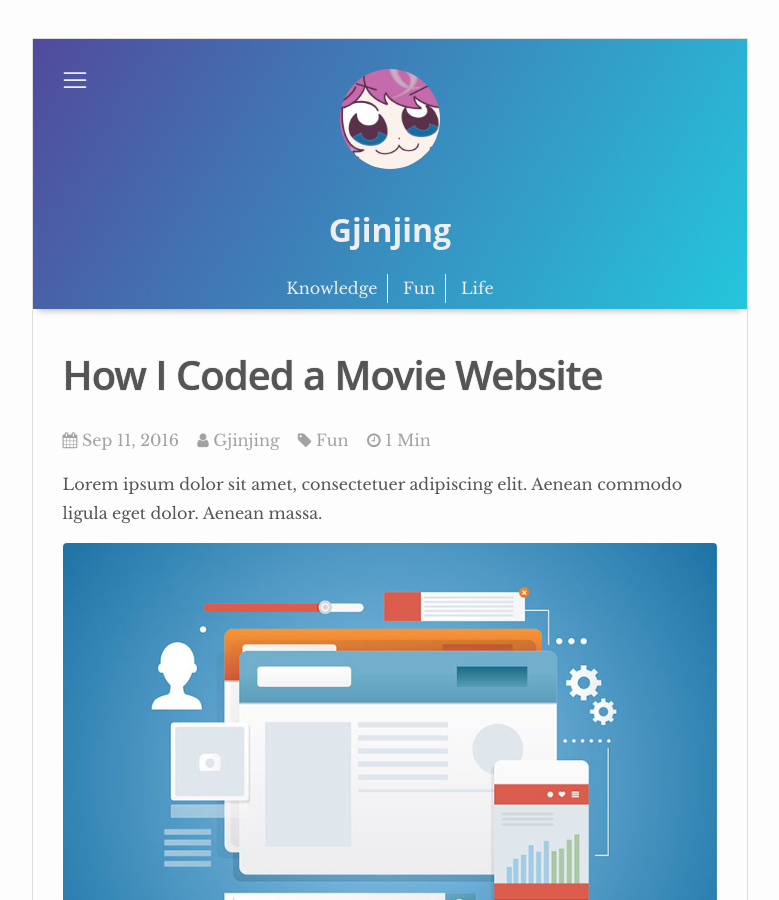
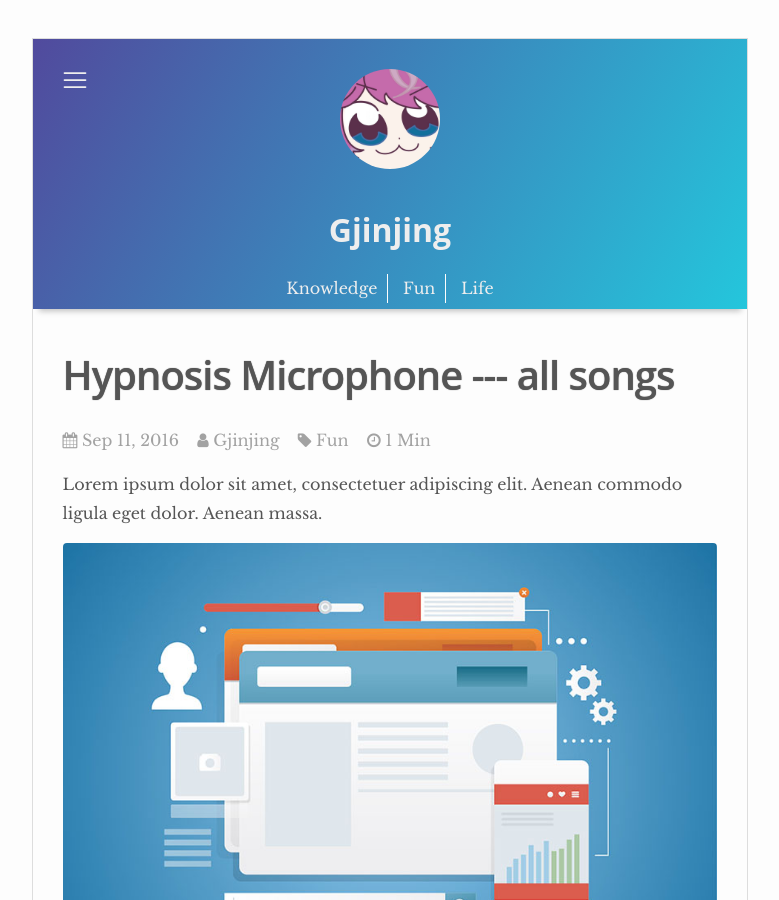
Before and after one commit to gjinjing/gjinjing.github.io, a Jekyll site: the page built from _posts/2016-09-16-fun-2.markdown, in a window 1280 px wide and 900 px high. Shown: the whole window, without its empty margins (250-1029 px from the left). Built offline with Jekyll 4.4.1, drawn with Linux system fonts in a browser that asks for light colours; nearby versions of some CDN libraries.

Commit message:
Update 2016-09-16-fun-2.markdown

```diff
--- a/_posts/2016-09-16-fun-2.markdown
+++ b/_posts/2016-09-16-fun-2.markdown
@@ -1,6 +1,6 @@
 ---
 layout: post
-title:  "How I Coded a Movie Website"
+title:  "Hypnosis Microphone --- all songs"
 description: Cum sociis natoque penatibus et magnis dis parturient montes, nascetur ridiculus mus. Donec quam felis, ultricies nec, pellentesque eu, pretium quis, sem. Nulla consequat massa quis enim.
 date:   2016-09-11 10:50:00 +0530
 categories: fun
```
